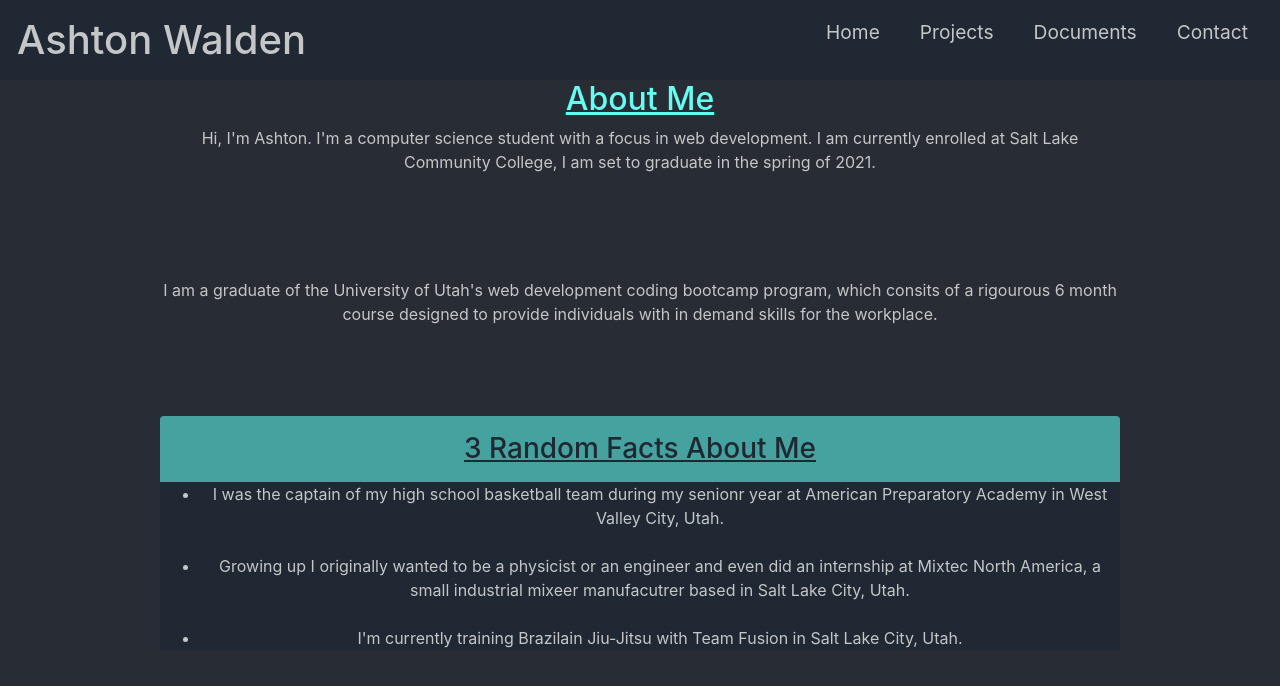
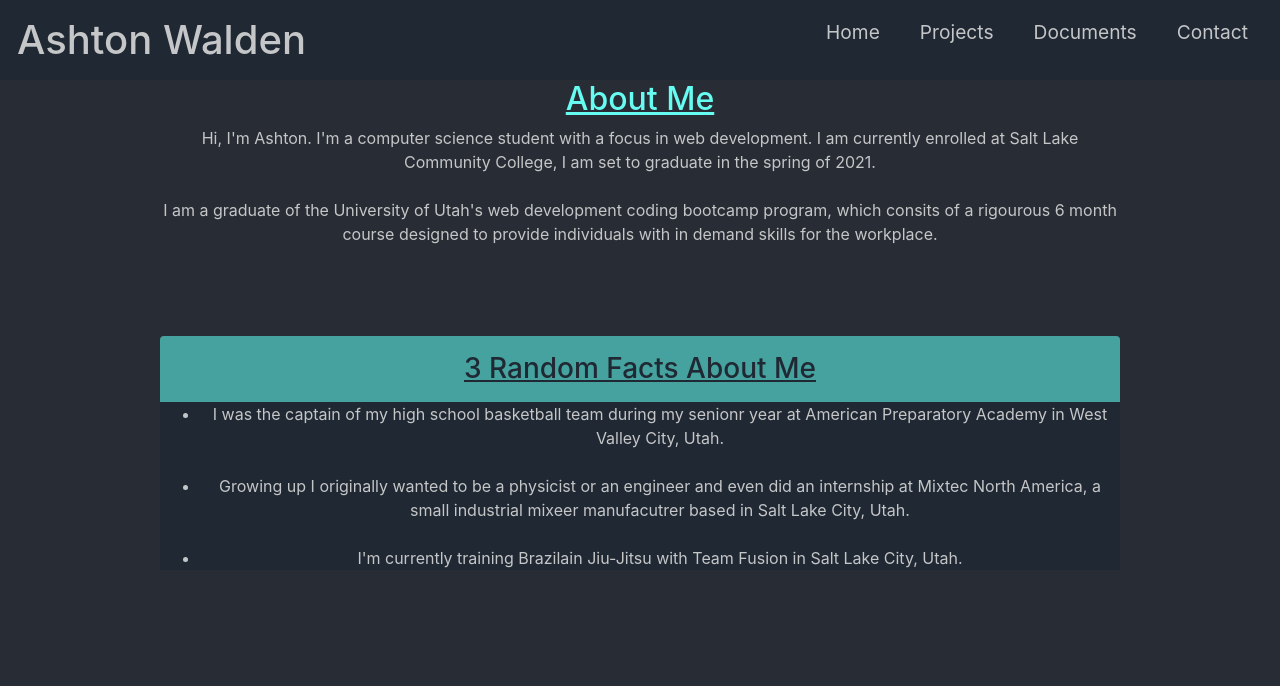
Before and after one commit to ashtonwalden34/react-portfolio, a React (Create React App) app: page /#/ in a window 1280 px wide. Shown: the top 686 px of the page. Built offline with nearby package versions, Linux system fonts and the light colour scheme.

Commit message:
updated resume

```diff
--- a/src/Pages/Documents.js
+++ b/src/Pages/Documents.js
@@ -1,5 +1,5 @@
 import React  from "react";
-import Resume from './assets/updatedResume.pdf'
+import Resume from './assets/updated-resume.pdf'
 import Certificate from './assets/bootcampCert.pdf'
 import "./style.css"
 
--- a/src/Pages/Home.js
+++ b/src/Pages/Home.js
@@ -11,9 +11,8 @@ const HOME = () => (
       <p className='aboutMeBody'>
         Hi, I'm Ashton. I'm a computer science student with a focus in web development.
         I am currently enrolled at Salt Lake Community College, I am set to graduate in the spring of 2021.
-      </p>
-      <br></br>
-      <p className='aboutMeBody'>
+        <br></br>
+        <br></br>
         I am a graduate of the University of Utah's web development coding bootcamp program, which consits of a rigourous 6 month
         course designed to provide individuals with in demand skills for the workplace.
       </p>
```
Also changed, not shown: 1 other file (tests, documents, lock files or other folders).
